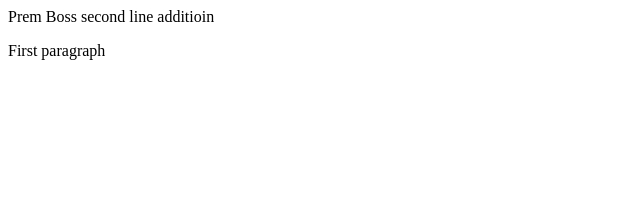
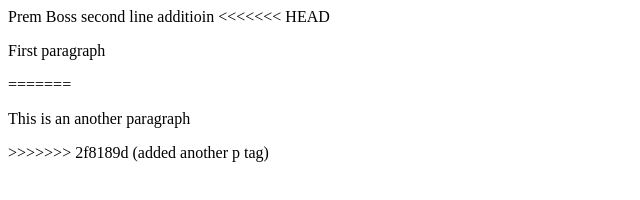
Before and after one commit to prem090/learning-git, a plain HTML site: page index.html in a window 1280 px wide. Shown: the whole page, without its empty margins (0-640 px from the left). Drawn offline with Linux system fonts and the light colour scheme.

Commit message:
added another p tag

```diff
--- a/index.html
+++ b/index.html
@@ -6,6 +6,10 @@ second line additioin
 <title>Page Title</title>
 <head>
 <body>
+<<<<<<< HEAD
 	<p>First paragraph</p>
+=======
+<p>This is an another paragraph</p>
+>>>>>>> 2f8189d (added another p tag)
 </body>
 </html>
```
